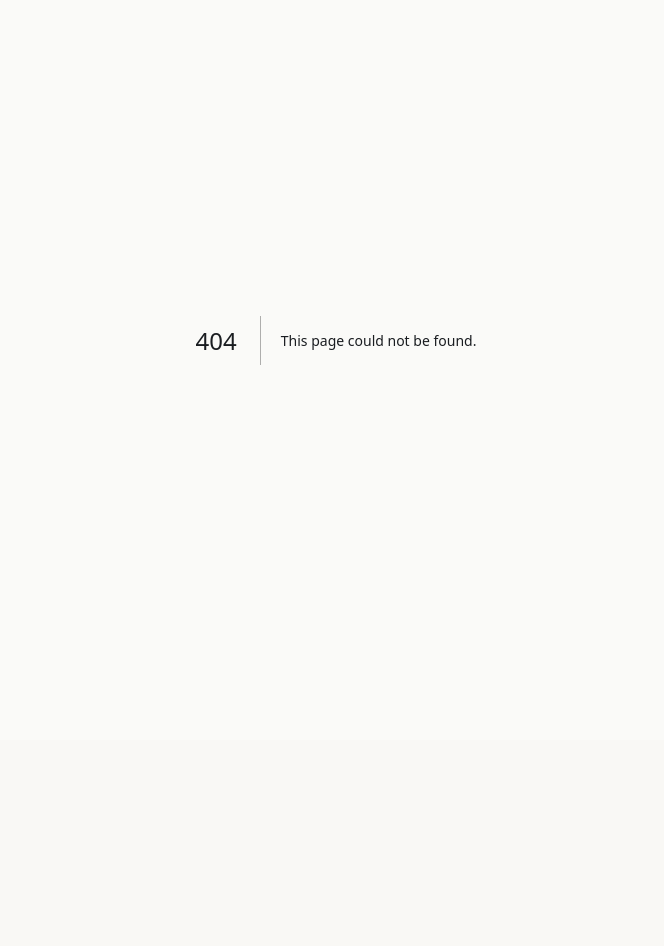
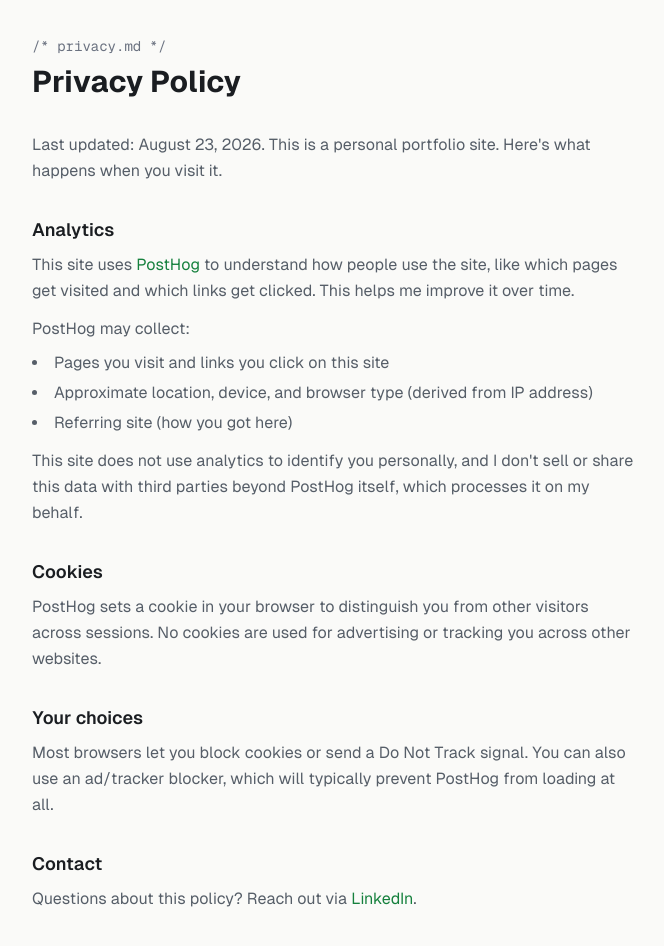
Before and after one commit to nfereidooni/CodeByNiki.com, a Next.js app: page /privacy in a window 1280 px wide. Before the commit this address had no page. Shown: the part 60-1006 px from the top of the page, without its empty margins (304-968 px from the left). Before the commit the page ends 800 px from the top, so only its background shows below. Built offline with nearby package versions, Linux system fonts and the light colour scheme.

Commit message:
docs: add privacy policy page
Discloses PostHog analytics usage and cookies, linked from the footer.

```diff
--- /dev/null
+++ b/src/app/privacy/page.js
@@ -0,0 +1,80 @@
+export const metadata = {
+  title: "Privacy Policy — Niki Fereidooni",
+  description: "What data this site collects and why.",
+};
+
+export default function PrivacyPage() {
+  return (
+    <main className="max-w-2xl mx-auto px-4 md:px-8 py-16 md:py-24">
+      <p className="font-mono text-sm text-ink-faint mb-2">/* privacy.md */</p>
+      <h1 className="text-3xl font-bold mb-8">Privacy Policy</h1>
+
+      <div className="space-y-8 text-ink-muted leading-relaxed">
+        <p>
+          Last updated: August 23, 2026. This is a personal portfolio site. Here&apos;s what
+          happens when you visit it.
+        </p>
+
+        <section>
+          <h2 className="text-ink font-semibold text-lg mb-2">Analytics</h2>
+          <p>
+            This site uses{" "}
+            <a
+              href="https://posthog.com"
+              target="_blank"
+              rel="noopener noreferrer"
+              className="text-code hover:underline underline-offset-4"
+            >
+              PostHog
+            </a>{" "}
+            to understand how people use the site, like which pages get visited and which
+            links get clicked. This helps me improve it over time.
+          </p>
+          <p className="mt-3">PostHog may collect:</p>
+          <ul className="list-disc list-inside mt-2 space-y-1">
+            <li>Pages you visit and links you click on this site</li>
+            <li>Approximate location, device, and browser type (derived from IP address)</li>
+            <li>Referring site (how you got here)</li>
+          </ul>
+          <p className="mt-3">
+            This site does not use analytics to identify you personally, and I don&apos;t sell
+            or share this data with third parties beyond PostHog itself, which processes it on
+            my behalf.
+          </p>
+        </section>
+
+        <section>
+          <h2 className="text-ink font-semibold text-lg mb-2">Cookies</h2>
+          <p>
+            PostHog sets a cookie in your browser to distinguish you from other visitors across
+            sessions. No cookies are used for advertising or tracking you across other websites.
+          </p>
+        </section>
+
+        <section>
+          <h2 className="text-ink font-semibold text-lg mb-2">Your choices</h2>
+          <p>
+            Most browsers let you block cookies or send a Do Not Track signal. You can also use
+            an ad/tracker blocker, which will typically prevent PostHog from loading at all.
+          </p>
+        </section>
+
+        <section>
+          <h2 className="text-ink font-semibold text-lg mb-2">Contact</h2>
+          <p>
+            Questions about this policy? Reach out via{" "}
+            <a
+              href="https://linkedin.com/in/nfereidooni"
+              target="_blank"
+              rel="noopener noreferrer"
+              className="text-code hover:underline underline-offset-4"
+            >
+              LinkedIn
+            </a>
+            .
+          </p>
+        </section>
+      </div>
+    </main>
+  );
+}
--- a/src/components/home/Footer.js
+++ b/src/components/home/Footer.js
@@ -66,7 +66,10 @@ export default function Footer() {
         </div>
 
         <p className="font-mono text-xs text-ink-faint mt-10">
-          © {new Date().getFullYear()} · exit code 0
+          © {new Date().getFullYear()} · exit code 0 ·{' '}
+          <a href="/privacy" className="hover:text-code underline underline-offset-4 transition-colors">
+            privacy
+          </a>
         </p>
       </div>
     </footer>
```
